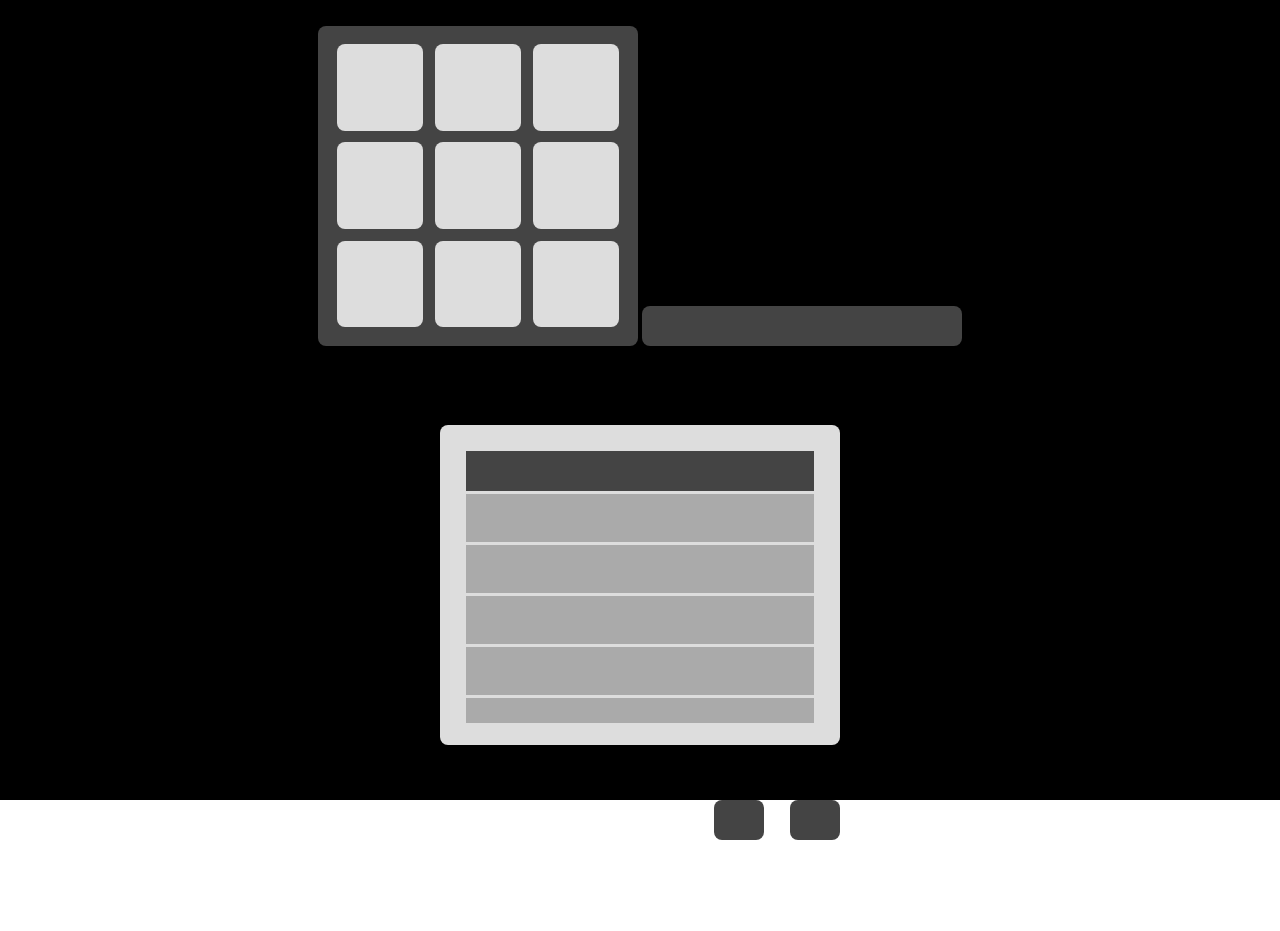
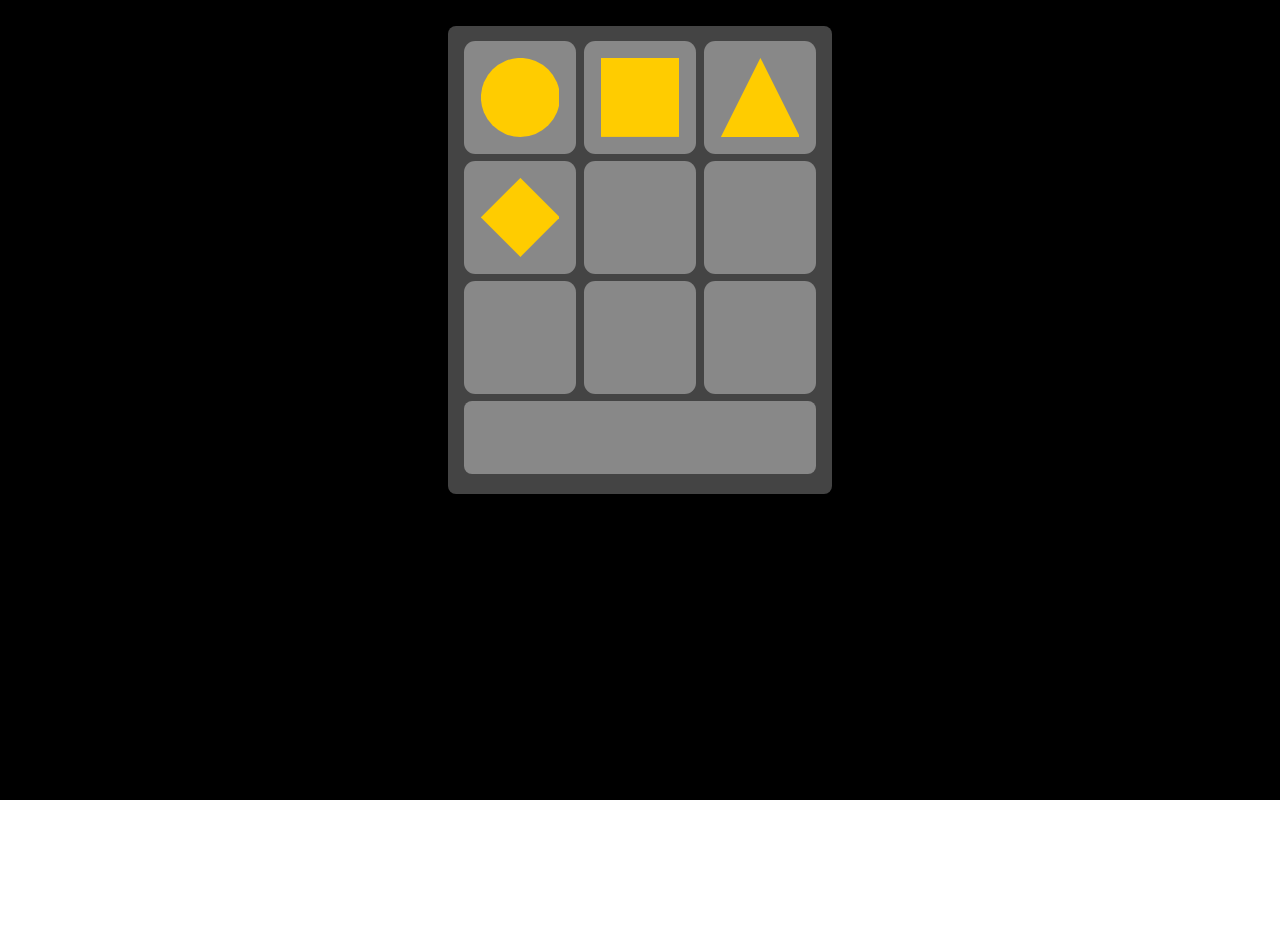
Before and after one commit to dvdfu/sockets, a website: page index.html in a window 1280 px wide. After the commit the page ends 800 px from the top, so only its background shows below. Drawn offline with Linux system fonts and the light colour scheme.

Commit message:
changing containers

```diff
--- a/index.html
+++ b/index.html
@@ -2,15 +2,41 @@
 <html>
   <head>
     <title>Socket.IO chat</title>
-    <link rel="stylesheet" type="text/css" href="/css/style.css">
     <link rel="stylesheet" type="text/css" href="/css/game.css">
+    <link rel="stylesheet" href="//maxcdn.bootstrapcdn.com/font-awesome/4.3.0/css/font-awesome.min.css">
   </head>
   <body>
     <div class="container">
       <div class="sub-container">
-        <div class="tile-container backdrop">
+        <div class="game-container">
+
           <div class="tile-wrapper">
-            <div class="tile"></div>
+            <div class="tile">
+              <svg class="shape-svg" viewBox="0 0 100 100" preserveAspectRatio="none">
+                <circle class="shape color-yellow-shape" cx="50" cy="50" r="50"></circle>
+              </svg>
+            </div>
+          </div>
+          <div class="tile-wrapper">
+            <div class="tile">
+              <svg class="shape-svg" viewBox="0 0 100 100" preserveAspectRatio="none">
+                <rect class="shape color-yellow-shape" x="0" y="0" width="100" height="100"/>
+              </svg>
+            </div>
+          </div>
+          <div class="tile-wrapper">
+            <div class="tile">
+              <svg class="shape-svg" viewBox="0 0 100 100" preserveAspectRatio="none">
+                <polygon class="shape color-yellow-shape" points="50,0 0,100 100,100"/>
+              </svg>
+            </div>
+          </div>
+          <div class="tile-wrapper">
+            <div class="tile">
+              <svg class="shape-svg" viewBox="0 0 100 100" preserveAspectRatio="none">
+                <polygon class="shape color-yellow-shape" points="50,0 100,50 50,100 0,50"/>
+              </svg>
+            </div>
           </div>
           <div class="tile-wrapper">
             <div class="tile"></div>
@@ -27,48 +53,13 @@
           <div class="tile-wrapper">
             <div class="tile"></div>
           </div>
-          <div class="tile-wrapper">
-            <div class="tile"></div>
-          </div>
-          <div class="tile-wrapper">
-            <div class="tile"></div>
-          </div>
-          <div class="tile-wrapper">
-            <div class="tile"></div>
-          </div>
-        </div>
 
-        <div class="button-container backdrop">
-        </div>
-      </div>
-
-      <div class="sub-container">
-        <div class="gui-container backdrop">
-          <div class="profile"></div>
-            <div class="log-container">
-            <ul>
-              <li class="log"></li>
-              <li class="log"></li>
-              <li class="log"></li>
-              <li class="log"></li>
-              <li class="log"></li>
-              <li class="log"></li>
-              <li class="log"></li>
-              <li class="log"></li>
-            </ul>
+          <div class="button-wrapper">
+            <div class="button"></div>
           </div>
         </div>
       </div>
-
-        <div class="option-container">
-          <div class="option-wrapper">
-            <div class="option backdrop"></div>
-          </div>
-          <div class="option-wrapper">
-            <div class="option backdrop"></div>
-          </div>
-        </div>
-      </div>
+      <div class="sub-container"></div>
     </div>
   </body>
 </html>
--- a/public/css/game.css
+++ b/public/css/game.css
@@ -1,130 +1,91 @@
-body, html {
-    overflow-x: hidden;
-    overflow-y: hidden;
+* {
+	margin: 0;
+	padding: 0;
+	box-sizing: border-box;
 }
 
 .container {
+	background-color: #000;
 	position: absolute;
-	text-align: center;
-	background-color: #000;
 	top: 0;
 	left: 0;
 	height: 100%;
 	width: 100%;
 }
 
-.backdrop {
+.sub-container {
+	padding: 2%;
+	text-align: center;
+}
+
+.game-container {
+	box-sizing: content-box;
+	display: inline-block;
 	border-radius: 1vh;
+	padding: 1%;
+	width: 60vw;
+	max-width: 45vh;
 	background-color: #444;
 }
 
-@media all and (orientation:portrait) {
-	.half-container {
-		width: 100%;
-		height: 50%;
-	}
-}
-
-@media all and (orientation:landscape) {
-	.half-container {
-		width: 50%;
-		height: 100%;
-	}
-}
-
-.half-container { /* responsive half-screen container */
-	display: inline-block;
+.tile-wrapper {
 	float: left;
-}
-
-.sub-container {
-	padding: 2%;
-}
-
-/* tiles */
-
-.tile-container { /* container for all 9 tile wrappers */
-	display: inline-block;
-	width: 60vw;
-	height: 60vw;
-	max-width: 40vh;
-	max-height: 40vh;
-	padding: 1vw;
-}
-
-.tile-wrapper { /* wraps tiles to fit into tile-container */
-	float: left;
-	width: 33.33333333%;
-	height: 33.33333333%;
-	padding: 2%;
+	padding: 1%;
+	width: 20vw;
+	height: 20vw;
+	max-width: 15vh;
+	max-height: 15vh;
 }
 
 .tile {
-	border-radius: 1vh;
-	background-color: #ddd;
+	border-radius: 10%;
 	width: 100%;
 	height: 100%;
+	background-color: #888;
 }
 
-.button-container {
-	display: inline-block;
-	width: 60vw;
-	height: 5vh;
-	max-width: 40vh;
-	max-height: 40vh;
-	margin-top: 2vw;
+.shape-svg {
+	width: 100%;
+	height: 100%;
+	padding: 15%;
 }
 
-/* GUI */
-
-.gui-container {
-	display: inline-block;
-	background-color: #ddd;
-	margin-top: 2vw;
-	width: 85vw;
-	height: 40vh;
-	max-width: 50vh;
-	max-height: 50vh;
-	padding: 2vw;
-	overflow-y: hidden;
+.color-red-shape {
+	fill: #f11;
 }
 
-.profile {
-	display: inline-block;
-	background-color: #444;
-	width: 100%;
-	height: 15%;
+.color--shape {
+	fill: #26f;
 }
 
-.log-container {
-	display: inline-block;
-	overflow-y: scroll;
-	width: 100%;
-	height: 85%;
+.color-yellow-shape {
+	fill: #fc0;
 }
 
-.log {
-	display: inline-block;
-	background-color: #aaa;
-	width: 100%;
-	height: 6vh;
+.color-red-tile {
+	background: #711;
 }
 
-.option-container {
-	display: inline-block;
-	margin-top: 2vw;
-	width: 85vw;
-	height: 10vw;
-	max-width: 50vh;
-	max-height: 50vh;
+.color-blue-tile {
+	background: #127;
 }
 
-.option-wrapper {
-	float: right;
-	margin-left: 2vw;
-	width: 50px;
+.color-yellow-tile {
+	background: #761;
 }
 
-.option {
-	height: 5vh;
+
+.button-wrapper {
+	display: inline-block;
+	padding: 1%;
+	width: 100%;
+	height: 10vw;
+	max-height: 10vh;
 }
+
+.button {
+	border-radius: 1vh;
+	width: 100%;
+	height: 100%;
+	background-color: #888;
+}
--- a/public/css/style.css
+++ b/public/css/style.css
@@ -8,38 +8,151 @@ body {
 	font: 13px Helvetica, Arial;
 }
 
-form {
-	background: #000;
-	padding: 3px;
-	position: fixed;
-	bottom: 0;
+body, html {
+    overflow-x: hidden;
+    overflow-y: hidden;
+}
+
+.container {
+	position: absolute;
+	text-align: center;
+	top: 0;
+	left: 0;
+	height: 100%;
 	width: 100%;
 }
 
-form input {
-	border: 0;
-	padding: 10px;
-	width: 90%;
-	margin-right: .5%;
+.backdrop {
+	border-radius: 1vh;
+	background-color: #444;
 }
 
-form button {
-	width: 9%;
-	background: rgb(130, 224, 255);
-	border: none;
-	padding: 10px;
+.sub-container {
+	padding: 2%;
 }
 
-#messages {
-	list-style-type: none;
-	margin: 0;
-	padding: 0;
+/* tiles */
+
+.tile-container { /* container for all 9 tile wrappers */
+	display: inline-block;
+	margin-top: 4vw;
+	width: 60vw;
+	height: 60vw;
+	max-width: 40vh;
+	max-height: 40vh;
+	padding: 1vw;
 }
 
-#messages li {
-	padding: 5px 10px;
+.tile-wrapper { /* wraps tiles to fit into tile-container */
+	float: left;
+	width: 33.33333333%;
+	height: 33.33333333%;
+	padding: 2%;
 }
 
-#messages li:nth-child(odd) {
-	background: #eee;
+.tile {
+	border-radius: 1vh;
+	background-color: #ddd;
+	width: 100%;
+	height: 100%;
 }
+
+.tile:hover {
+	transform: translate(1vh, -1vh);
+	transition: 0.2s ease-in-out;
+}
+
+.button-container {
+	display: inline-block;
+	margin-top: 2vw;
+	width: 60vw;
+	height: 5vh;
+	max-width: 40vh;
+	max-height: 40vh;
+}
+
+/* Shapes */
+
+.shape-svg {
+	width: 100%;
+	height: 100%;
+	padding: 20%;
+}
+
+.color-red-shape {
+	fill: #f11;
+}
+
+.color--shape {
+	fill: #26f;
+}
+
+.color-yellow-shape {
+	fill: #fc0;
+}
+
+.color-red-tile {
+	background: #711;
+}
+
+.color-blue-tile {
+	background: #127;
+}
+
+.color-yellow-tile {
+	background: #761;
+}
+
+/* GUI */
+
+.gui-container {
+	display: inline-block;
+	background-color: #ddd;
+	margin-top: 2vw;
+	width: 85vw;
+	height: 40vh;
+	max-width: 50vh;
+	max-height: 50vh;
+	overflow: hidden;
+	border-radius: 1vh;
+}
+
+.profile {
+	display: inline-block;
+	background-color: #444;
+	width: 100%;
+	height: 15%;
+}
+
+.log-container {
+	display: inline-block;
+	overflow-y: scroll;
+	width: 100%;
+	height: 85%;
+}
+
+.log {
+	display: inline-block;
+	background-color: #aaa;
+	width: 100%;
+	height: 6vh;
+}
+
+.option-container {
+	display: inline-block;
+	margin-top: 2vw;
+	width: 85vw;
+	height: 10vw;
+	max-width: 50vh;
+	max-height: 50vh;
+}
+
+.option-wrapper {
+	float: right;
+	margin-left: 2vw;
+	width: 50px;
+}
+
+.option {
+	height: 5vh;
+}
--- a/public/js/game.js
+++ b/public/js/game.js
@@ -1,4 +1,8 @@
 var socket = io();
+
+$(document).ready(function() {
+
+});
 
 $('form').submit(function(){
 	socket.emit('chat message', $('#m').val());
```
